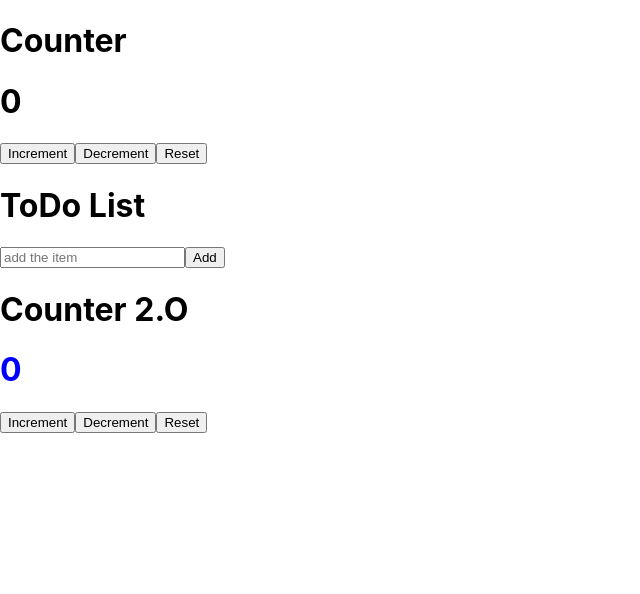
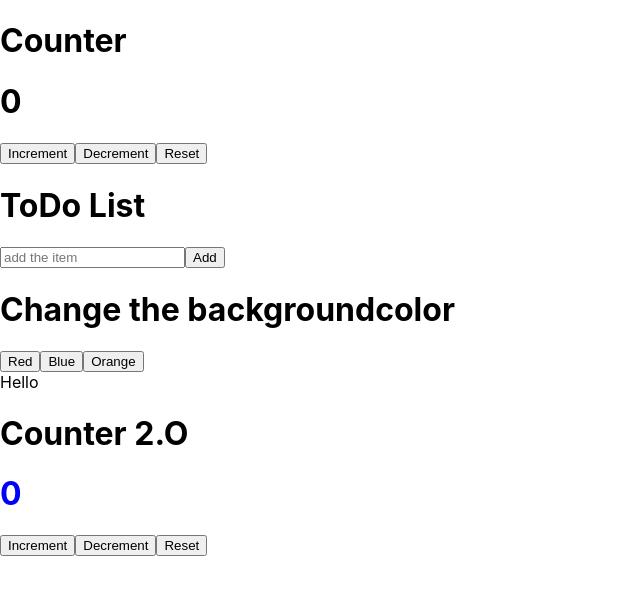
Before and after one commit to Shanaulla-khan/react.js-interview, a React (Create React App) app: page / in a window 1280 px wide. Shown: the top 594 px of the page, without its empty margins (0-640 px from the left). Built offline with nearby package versions, Linux system fonts and the light colour scheme.

Commit message:
interview question

```diff
--- a/src/App.js
+++ b/src/App.js
@@ -1,5 +1,6 @@
 import {Counter} from './component/useState/Counter';
 import {TodoList} from './component/useState/TodoList';
+import {Toggel} from './component/useState/Toggel';
 import {Counter2} from './component/useEffect/Counter2';
 
 function App() {
@@ -7,6 +8,7 @@ function App() {
     <div className="App">
       <Counter />
       <TodoList />
+      <Toggel />
       <Counter2 />
     </div>
   );
--- /dev/null
+++ b/src/component/useState/Toggel.jsx
@@ -0,0 +1,15 @@
+import React, { useState } from "react";
+
+export const Toggel=()=>{
+    const [data, setData]=useState('')
+    return(
+        <div>
+            <h1>Change the backgroundcolor</h1>
+            <button onClick={()=>setData('Red')}>Red</button>
+            <button onClick={()=>setData('Blue')}>Blue</button>
+            <button onClick={()=>setData('Orange')}>Orange</button>
+
+            <div style={{backgroundColor: `${data}`}}>Hello</div>
+        </div>
+    )
+}
```
